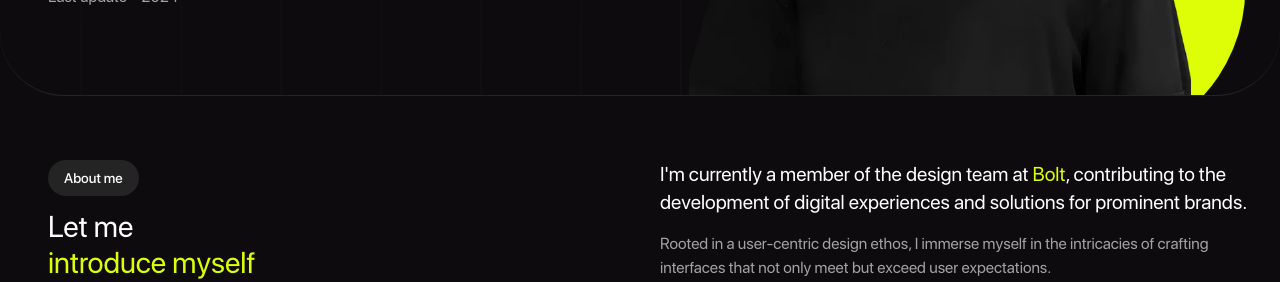
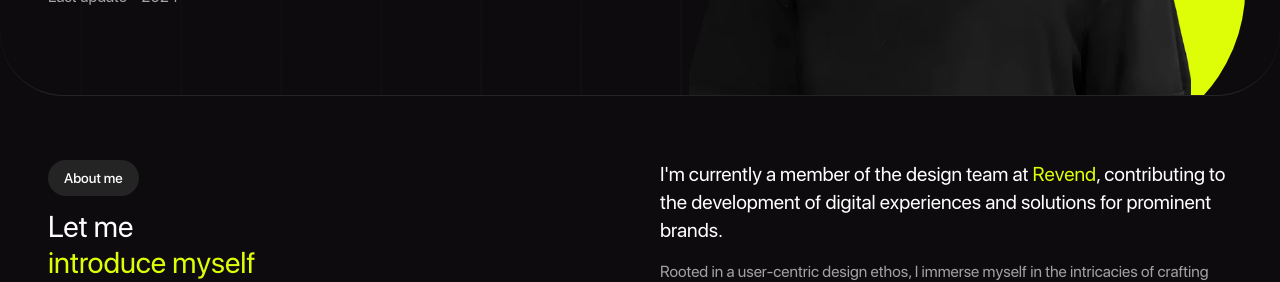
Before and after one commit to vhalchuk/lmhk, a website: page public/index.html in a window 1280 px wide. Shown: the part 539-821 px from the top of the page. Drawn offline with nearby package versions, Linux system fonts and the light colour scheme; files that its build step writes are made by us from their sources.

Commit message:
Add link to Revend

```diff
--- a/public/index.html
+++ b/public/index.html
@@ -189,8 +189,10 @@
       >
         <div class="text-xl laptop:text-3xl">
           I'm currently a member of the design team at
-          <span class="text-yellow-40">Bolt</span>, contributing to the
-          development of digital experiences and solutions for prominent brands.
+          <a class="text-yellow-40" href="https://revend.group/" target="_blank"
+            >Revend</a
+          >, contributing to the development of digital experiences and
+          solutions for prominent brands.
         </div>
         <div class="text-base text-white-60 laptop:text-xl">
           Rooted in a user-centric design ethos, I immerse myself in the
```
